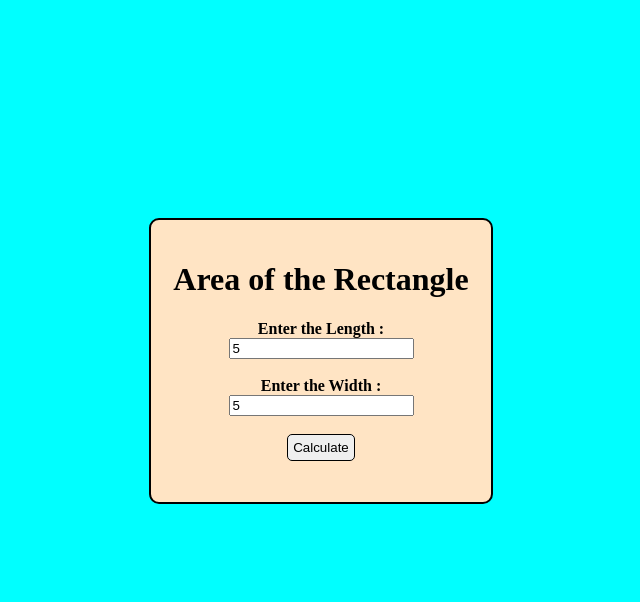
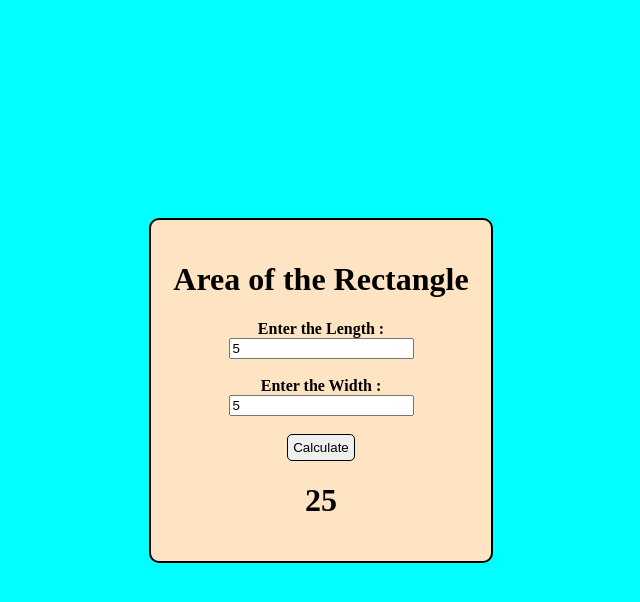
Before and after one commit to SiddheshwarKale/Area_of_Rectangle, a plain HTML site: page index.html in a window 1280 px wide. Both pictures are taken after typing "5", "5" into the empty fields and a click on the button "Calculate". Shown: the whole page, without its empty margins (359-999 px from the left). Drawn offline with Linux system fonts and the light colour scheme.

Commit message:
JavaScript Add

```diff
--- a/index.html
+++ b/index.html
@@ -41,5 +41,20 @@
       <br />
       <h1 class="h1"></h1>
     </div>
+    <script>
+      const length = document.querySelector(".len");
+      const width = document.querySelector(".width");
+      const button = document.querySelector(".btn");
+      const ans = document.querySelector(".h1");
+
+      button.addEventListener("click", function () {
+        const len = Number(length.value);
+        const wid = Number(width.value);
+
+        const AreaOfRectangle = len * wid;
+
+        ans.textContent = AreaOfRectangle;
+      });
+    </script>
   </body>
 </html>
```
